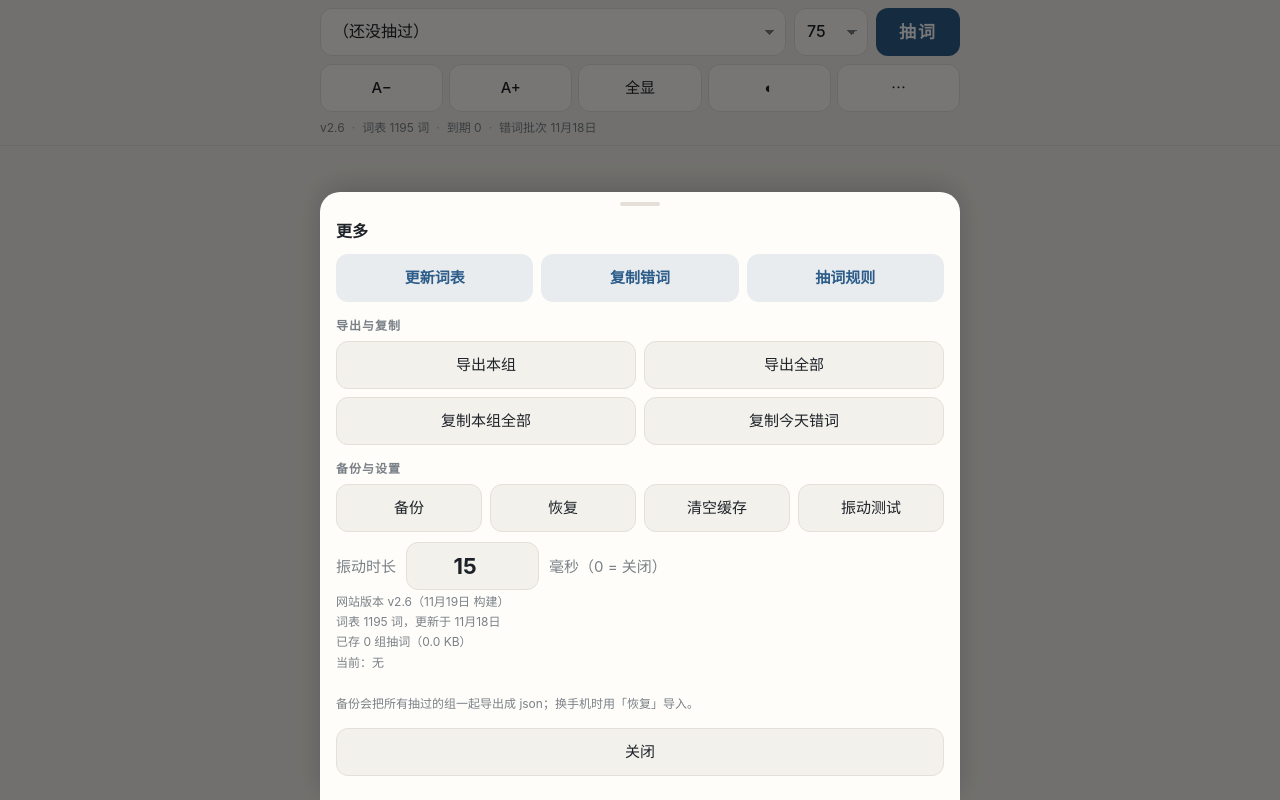
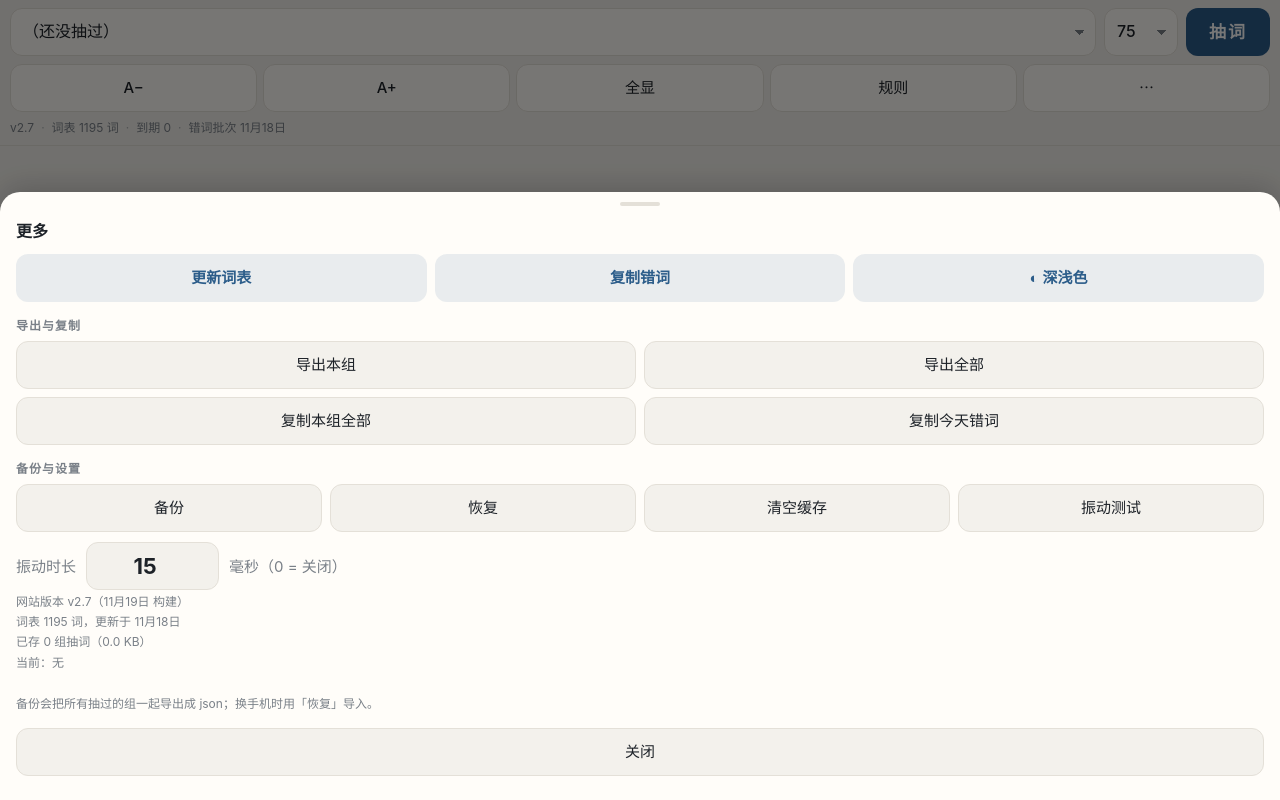
Before and after one commit to xsyiiu/ai-html, a plain HTML site: page index.html in a window 1280 px wide. Both pictures are taken after a click on the button "更多". Drawn offline with Linux system fonts and the light colour scheme.

Commit message:
site index.html

```diff
--- a/index.html
+++ b/index.html
@@ -36,7 +36,6 @@ header{position:sticky;top:0;z-index:20;background:var(--bar);
   -webkit-backdrop-filter:saturate(1.4) blur(10px);backdrop-filter:saturate(1.4) blur(10px);
   border-bottom:1px solid var(--line);
   padding:calc(8px + env(safe-area-inset-top)) 10px 8px}
-header>div{max-width:640px;margin-left:auto;margin-right:auto}
 .l1{display:flex;gap:8px;align-items:center}
 .l2{display:flex;gap:6px;align-items:center;margin-top:8px}
 .l2 button{flex:1 1 0;min-width:0;padding:10px 4px;font-size:15px;background:var(--card)}
@@ -58,9 +57,9 @@ html[data-theme="dark"] #btnDraw{color:#0f1720}
 #meta:empty{display:none}
 
 /* ---------- 词卡 ---------- */
-main{max-width:640px;margin:0 auto;padding:6px 0 calc(70px + env(safe-area-inset-bottom))}
+main{margin:0;padding:6px 0 calc(70px + env(safe-area-inset-bottom))}
 .r{display:grid;grid-template-columns:1fr auto;column-gap:10px;align-items:center;
-  margin:7px 8px;padding:10px 10px 10px 14px;background:var(--card);border:1px solid var(--line);
+  margin:6px 6px;padding:10px 10px 10px 14px;background:var(--card);border:1px solid var(--line);
   border-radius:14px;box-shadow:var(--shadow);cursor:pointer;position:relative;overflow:hidden;
   transition:background .12s,border-color .12s}
 .r::before{content:"";position:absolute;left:0;top:0;bottom:0;width:4px;background:transparent;transition:background .12s}
@@ -85,13 +84,13 @@ html[data-theme="dark"] .mk button.on{color:#12161c}
 .r.bad .w{color:var(--bad)}
 .r.good::before{background:var(--good)}
 .r.good .w{color:var(--good)}
-body.big .r{margin:6px 5px;padding:8px 8px 8px 12px}
+body.big .r{margin:5px 4px;padding:8px 8px 8px 12px}
 body.big .m{margin-top:6px;line-height:1.35}
 .empty{padding:56px 24px;text-align:center;color:var(--dim);font-size:15px;line-height:2}
 
 /* ---------- 弹窗：底部面板 ---------- */
 dialog{border:none;padding:0;background:var(--card);color:var(--fg);
-  width:100%;max-width:640px;margin:auto auto 0;border-radius:20px 20px 0 0;
+  width:100%;max-width:100%;margin:auto 0 0;border-radius:20px 20px 0 0;
   max-height:88vh;overflow-y:auto;box-shadow:0 -6px 30px rgba(0,0,0,.18)}
 dialog[open]{animation:up .2s ease-out}
 @keyframes up{from{transform:translateY(40px);opacity:.4}to{transform:none;opacity:1}}
@@ -109,7 +108,6 @@ dialog::backdrop{background:#0008}
 
 /* ---------- 管理页 ---------- */
 #manage{position:fixed;inset:0;z-index:40;background:var(--bg);overflow-y:auto;padding-bottom:40px}
-#manage>*{max-width:640px;margin-left:auto;margin-right:auto}
 .mbar{display:flex;align-items:center;gap:8px;padding:calc(10px + env(safe-area-inset-top)) 12px 10px;border-bottom:1px solid var(--line);position:sticky;top:0;background:var(--bar)}
 .mbar b{flex:1;font-size:16px}
 .mact{display:flex;gap:6px;padding:10px 12px;flex-wrap:wrap}
@@ -143,7 +141,7 @@ dialog::backdrop{background:#0008}
     <button id="btnFsMinus" title="字号变小">A−</button>
     <button id="btnFsPlus" title="字号变大">A+</button>
     <button id="btnAll" title="全部显示/隐藏">全显</button>
-    <button id="btnTheme" title="深浅色">◐</button>
+    <button id="btnRule" title="本次抽词规则">规则</button>
     <button id="btnMore" title="更多">⋯</button>
   </div>
   <div id="meta"></div>
@@ -168,7 +166,7 @@ dialog::backdrop{background:#0008}
     <div class="row">
       <button id="btnUpd" class="pri" title="重新拉取词表">更新词表</button>
       <button id="btnBad" class="pri" title="复制本组错词">复制错词</button>
-      <button id="btnRule" class="pri" title="本次抽词规则">抽词规则</button>
+      <button id="btnTheme" class="pri" title="深浅色">◐ 深浅色</button>
     </div>
     <h4>导出与复制</h4>
     <div class="row">
@@ -206,7 +204,7 @@ dialog::backdrop{background:#0008}
 
 <script>
 "use strict";
-const APP_VER = "2.6";
+const APP_VER = "2.7";
 const APP_BUILT = "2026-11-19";
 const DATA_URL = "words.json";
 const K_DATA = "ci.data", K_SETS = "ci.sets", K_PREFS = "ci.prefs", K_SEQ = "ci.seq", K_REV = "ci.rev";
```
